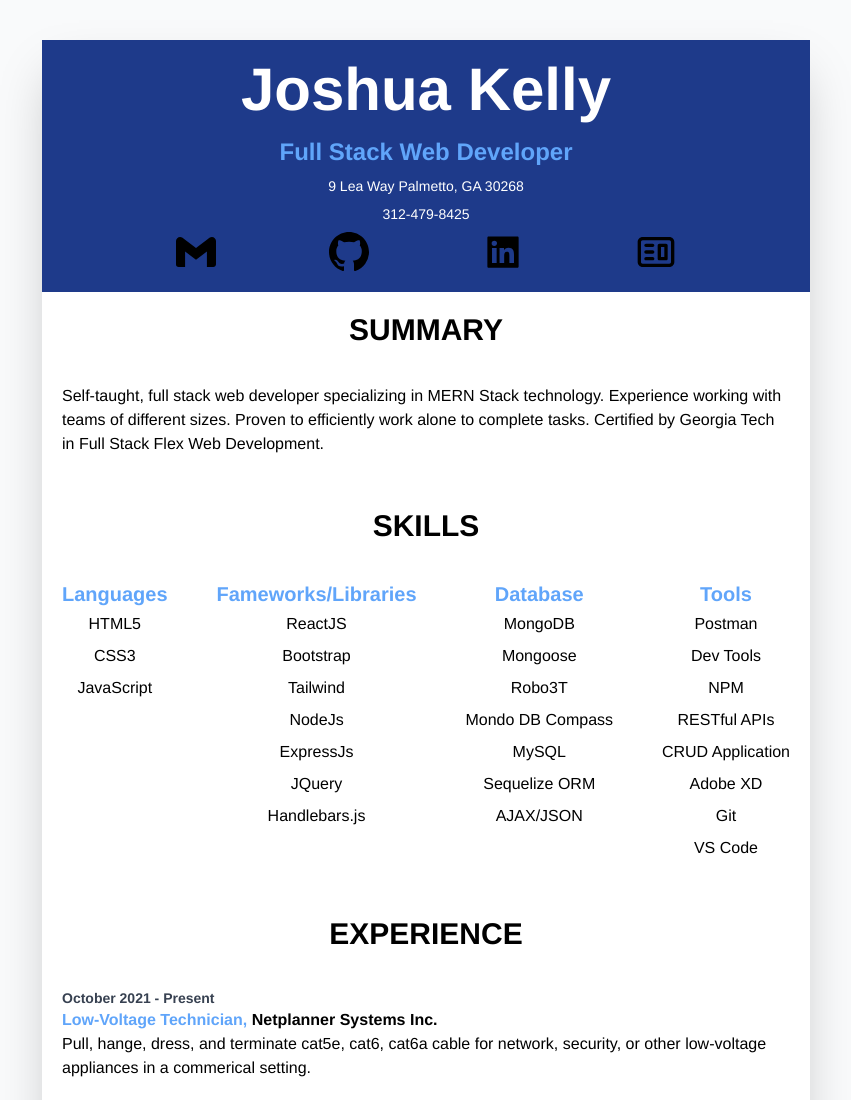
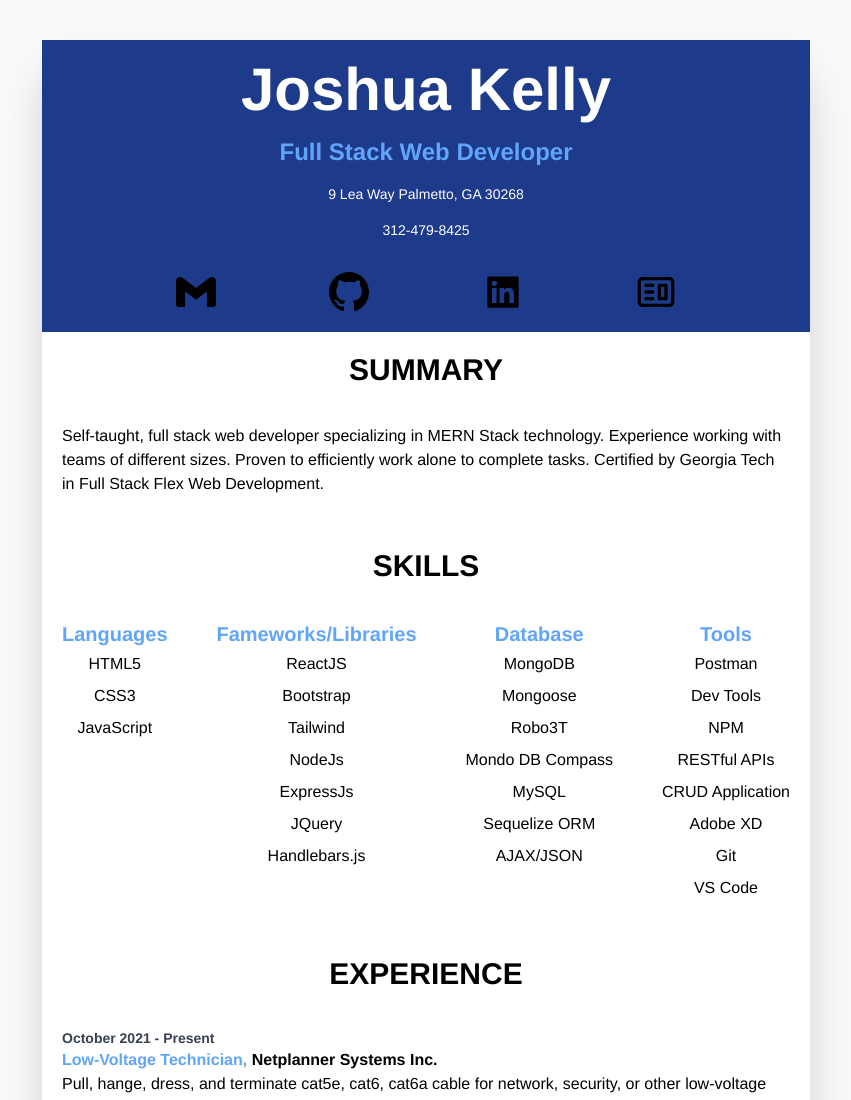
Before and after one commit to joshuaFkelly/Resume, a React app: page / in a window 1280 px wide. Shown: the top 1100 px of the page, without its empty margins (214-1065 px from the left). Built offline with nearby package versions, Linux system fonts and the light colour scheme.

Commit message:
added spacing between header text

```diff
--- a/src/Components/Headers/PageHeader.js
+++ b/src/Components/Headers/PageHeader.js
@@ -13,12 +13,12 @@ export const Header = () => {
 
             <div className="text-center">
                 <h1 className="text-6xl mb-4 text-white font-extrabold">Joshua Kelly</h1>
-                <p className="mt-2 font-semibold text-2xl text-blue-400">Full Stack Web Developer</p>
-                <p className="mt-2 text-white text-sm">9 Lea Way Palmetto, GA 30268</p>
-                <p className="mt-2 text-white text-sm">312-479-8425</p>
+                <p className="my-4 font-semibold text-2xl text-blue-400">Full Stack Web Developer</p>
+                <p className="my-4 text-white text-sm">9 Lea Way Palmetto, GA 30268</p>
+                <p className="my-4 text-white text-sm">312-479-8425</p>
             </div>
 
-            <ul className="flex flex-row justify-evenly mt-2">
+            <ul className="flex flex-row justify-evenly mt-4">
 
                 <li>
                     <SiGmail size={40} data-tip="Copy to Clipboard" onClick={copy}></SiGmail>
```
Also changed, not shown: public/styles/styles.css.
